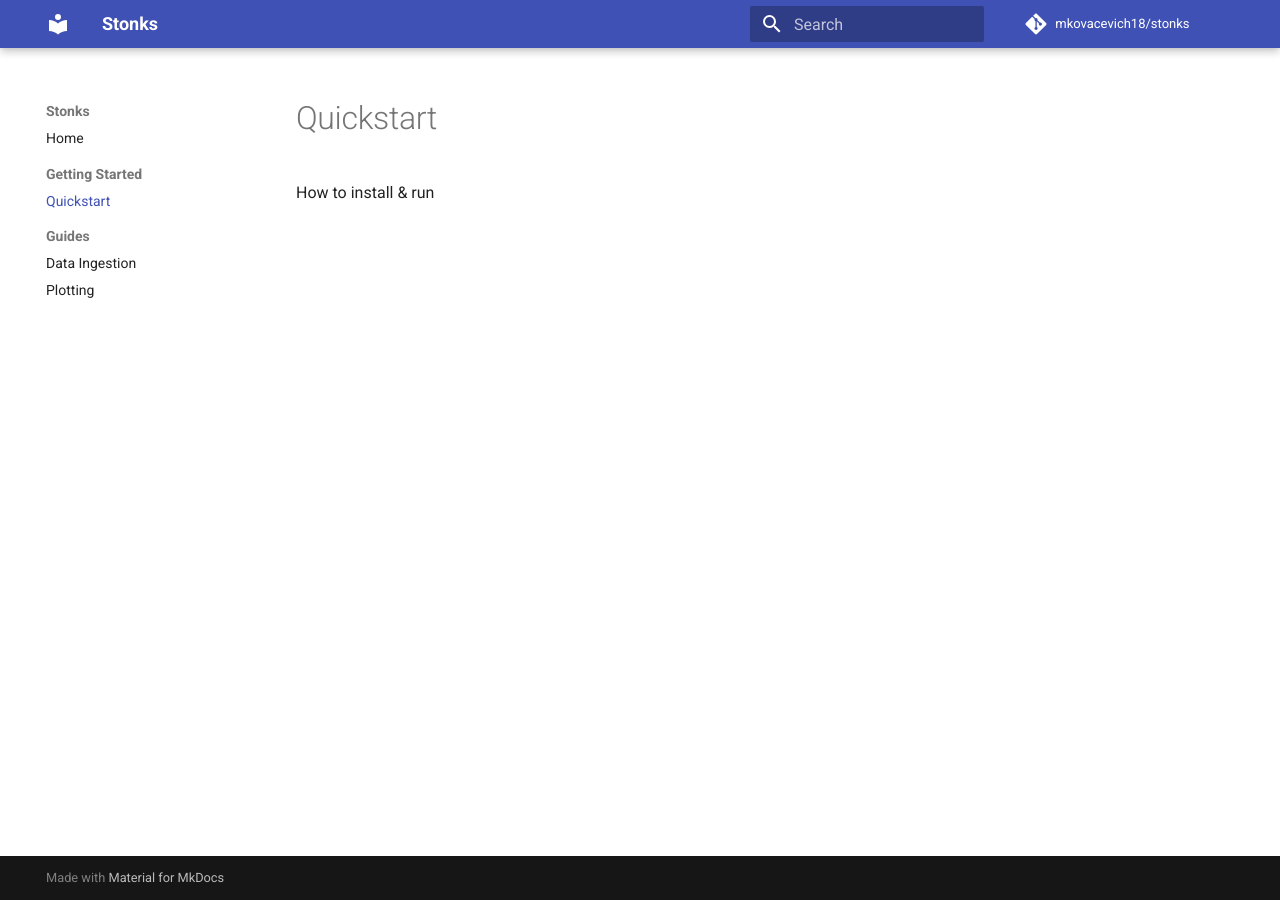
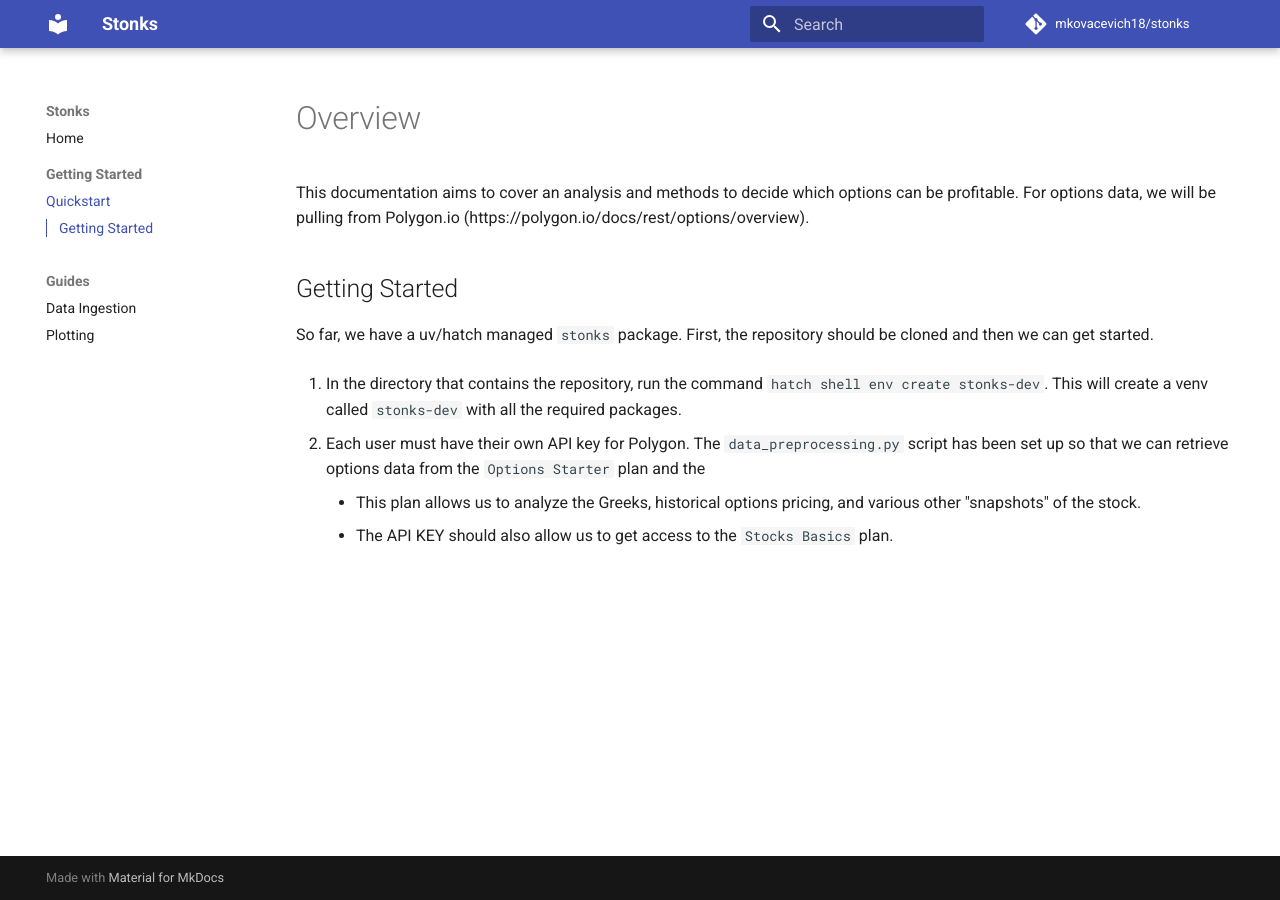
Before and after one commit to mkovacevich18/stonks, an MkDocs documentation site: the page built from docs/getting-started.md, in a window 1280 px wide. Built offline with MkDocs 1.6.1 and Material for MkDocs 9.7.7, drawn with Linux system fonts in a browser that asks for light colours; comment, search, counter and statistics services are not loaded.

Commit message:
updating docs

```diff
--- a/docs/getting-started.md
+++ b/docs/getting-started.md
@@ -1,3 +1,12 @@
-#Quickstart
+#Overview
 
-How to install & run
+This documentation aims to cover an analysis and methods to decide which options can be profitable. For options data, we will be pulling from Polygon.io (https://polygon.io/docs/rest/options/overview).
+
+## Getting Started
+So far, we have a uv/hatch managed `stonks` package. First, the repository should be cloned and then we can get started.
+
+1. In the directory that contains the repository, run the command `hatch shell env create stonks-dev`. This will create a venv called `stonks-dev` with all the required packages.
+
+2. Each user must have their own API key for Polygon. The `data_preprocessing.py` script has been set up so that we can retrieve options data from the `Options Starter` plan and the
+    * This plan allows us to analyze the Greeks, historical options pricing, and various other "snapshots" of the stock.
+    * The API KEY should also allow us to get access to the `Stocks Basics` plan.
```
